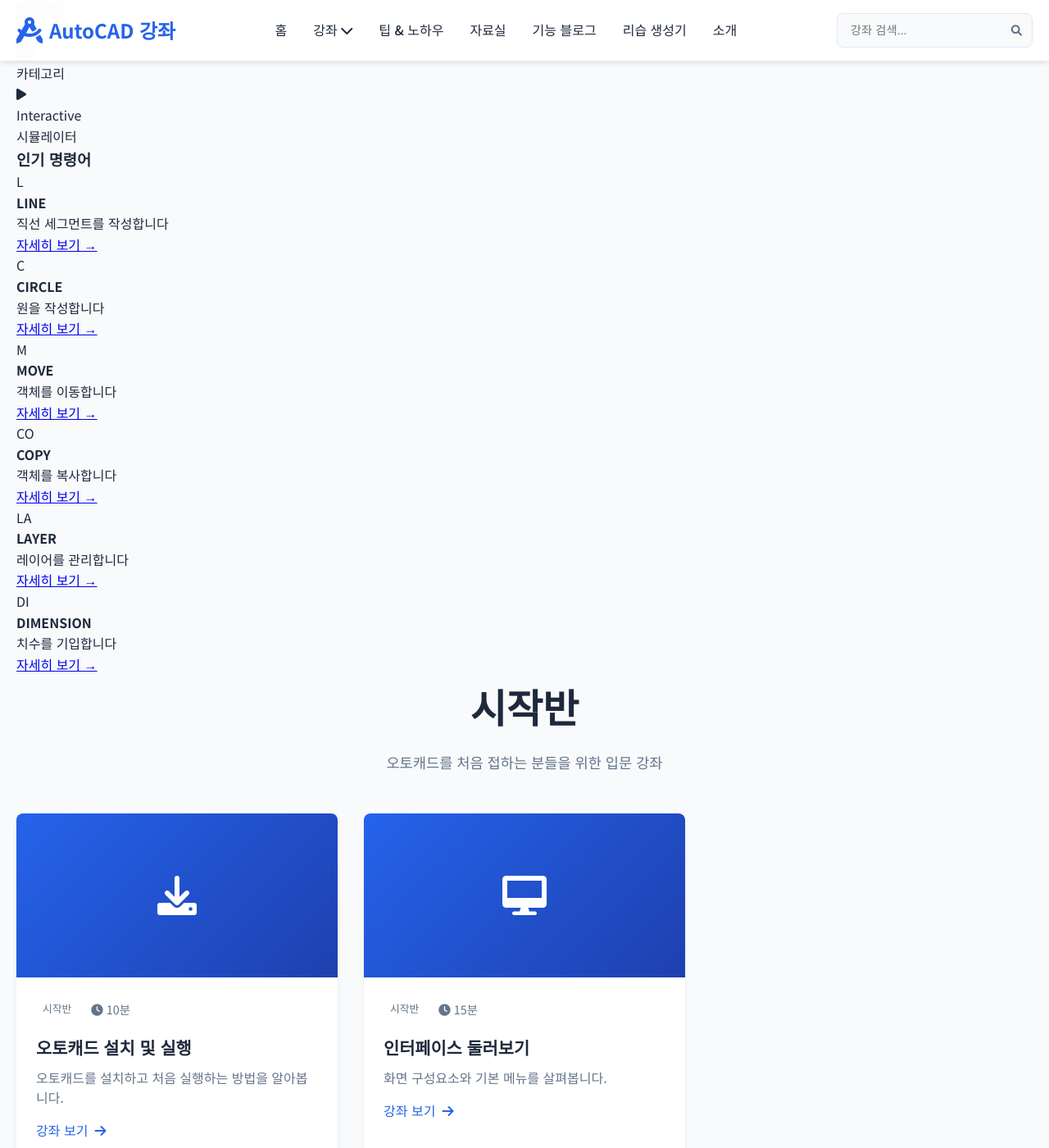
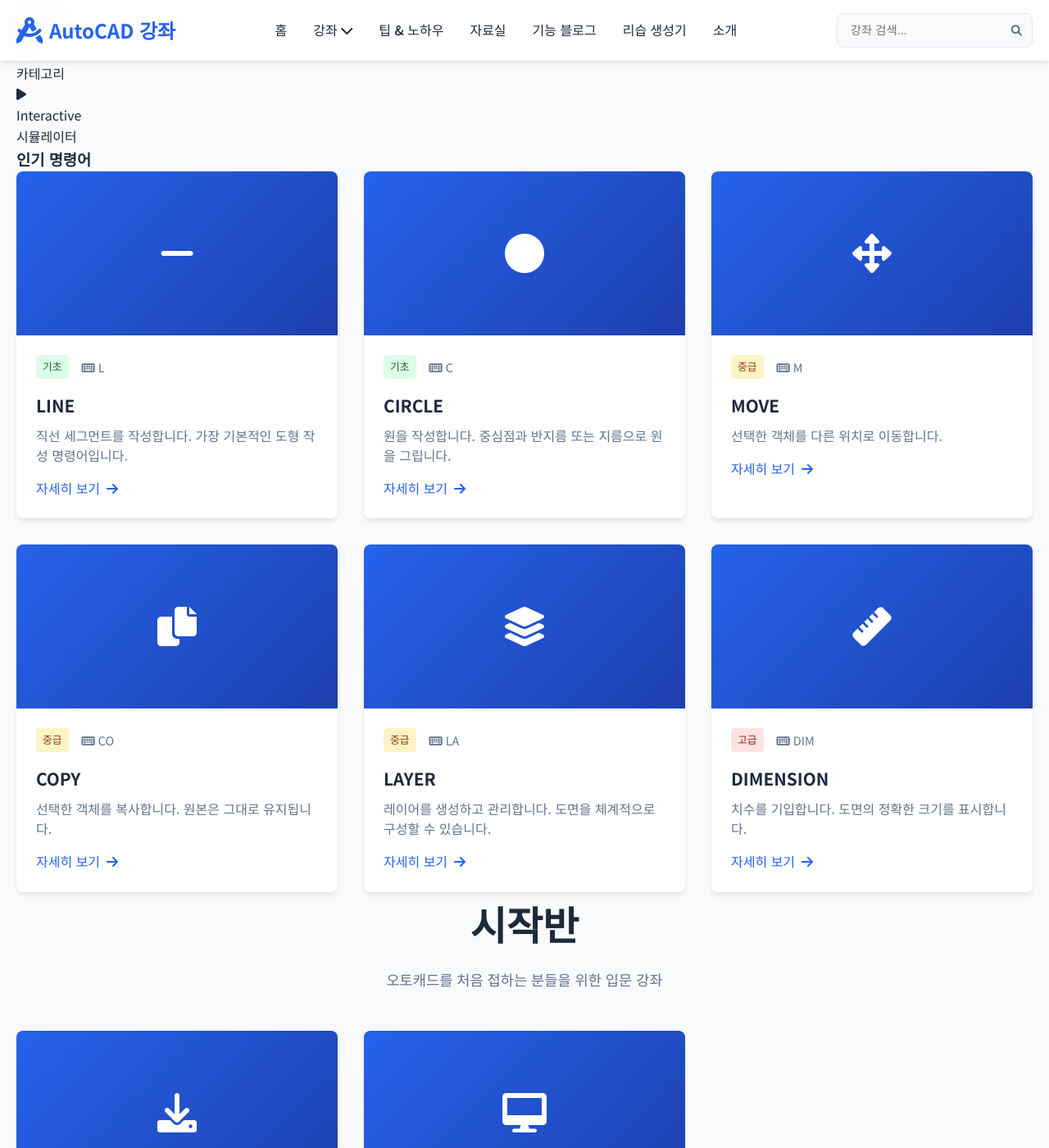
Before and after one commit to byjay/byjay.github.io, a Jekyll site: the page index.html, which Jekyll copies as it is, in a window 1280 px wide and 1400 px high, scrolled down 836 px. Shown: the whole window at 82% size. Built offline with Jekyll 4.4.1, drawn with Linux system fonts in a browser that asks for light colours.

Commit message:
style: update command cards to match tutorial-card design

```diff
--- a/index.html
+++ b/index.html
@@ -147,42 +147,102 @@
                 <!-- Featured Commands Grid -->
                 <div class="featured-commands">
                     <h3 class="featured-title">인기 명령어</h3>
-                    <div class="commands-grid">
-                        <div class="command-card">
-                            <div class="command-icon">L</div>
-                            <h4>LINE</h4>
-                            <p>직선 세그먼트를 작성합니다</p>
-                            <a href="/features-react/?search=LINE" class="command-link">자세히 보기 →</a>
+                    <div class="tutorials-grid">
+                        <div class="tutorial-card">
+                            <div class="tutorial-image">
+                                <i class="fas fa-minus"></i>
+                            </div>
+                            <div class="tutorial-content">
+                                <div class="tutorial-meta">
+                                    <span class="difficulty beginner">기초</span>
+                                    <span><i class="fas fa-keyboard"></i> L</span>
+                                </div>
+                                <h3 class="tutorial-title">LINE</h3>
+                                <p class="tutorial-description">직선 세그먼트를 작성합니다. 가장 기본적인 도형 작성 명령어입니다.</p>
+                                <a href="/features-react/?search=LINE" class="tutorial-link">
+                                    자세히 보기 <i class="fas fa-arrow-right"></i>
+                                </a>
+                            </div>
                         </div>
-                        <div class="command-card">
-                            <div class="command-icon">C</div>
-                            <h4>CIRCLE</h4>
-                            <p>원을 작성합니다</p>
-                            <a href="/features-react/?search=CIRCLE" class="command-link">자세히 보기 →</a>
+                        <div class="tutorial-card">
+                            <div class="tutorial-image">
+                                <i class="fas fa-circle"></i>
+                            </div>
+                            <div class="tutorial-content">
+                                <div class="tutorial-meta">
+                                    <span class="difficulty beginner">기초</span>
+                                    <span><i class="fas fa-keyboard"></i> C</span>
+                                </div>
+                                <h3 class="tutorial-title">CIRCLE</h3>
+                                <p class="tutorial-description">원을 작성합니다. 중심점과 반지름 또는 지름으로 원을 그립니다.</p>
+                                <a href="/features-react/?search=CIRCLE" class="tutorial-link">
+                                    자세히 보기 <i class="fas fa-arrow-right"></i>
+                                </a>
+                            </div>
                         </div>
-                        <div class="command-card">
-                            <div class="command-icon">M</div>
-                            <h4>MOVE</h4>
-                            <p>객체를 이동합니다</p>
-                            <a href="/features-react/?search=MOVE" class="command-link">자세히 보기 →</a>
+                        <div class="tutorial-card">
+                            <div class="tutorial-image">
+                                <i class="fas fa-arrows-alt"></i>
+                            </div>
+                            <div class="tutorial-content">
+                                <div class="tutorial-meta">
+                                    <span class="difficulty intermediate">중급</span>
+                                    <span><i class="fas fa-keyboard"></i> M</span>
+                                </div>
+                                <h3 class="tutorial-title">MOVE</h3>
+                                <p class="tutorial-description">선택한 객체를 다른 위치로 이동합니다.</p>
+                                <a href="/features-react/?search=MOVE" class="tutorial-link">
+                                    자세히 보기 <i class="fas fa-arrow-right"></i>
+                                </a>
+                            </div>
                         </div>
-                        <div class="command-card">
-                            <div class="command-icon">CO</div>
-                            <h4>COPY</h4>
-                            <p>객체를 복사합니다</p>
-                            <a href="/features-react/?search=COPY" class="command-link">자세히 보기 →</a>
+                        <div class="tutorial-card">
+                            <div class="tutorial-image">
+                                <i class="fas fa-copy"></i>
+                            </div>
+                            <div class="tutorial-content">
+                                <div class="tutorial-meta">
+                                    <span class="difficulty intermediate">중급</span>
+                                    <span><i class="fas fa-keyboard"></i> CO</span>
+                                </div>
+                                <h3 class="tutorial-title">COPY</h3>
+                                <p class="tutorial-description">선택한 객체를 복사합니다. 원본은 그대로 유지됩니다.</p>
+                                <a href="/features-react/?search=COPY" class="tutorial-link">
+                                    자세히 보기 <i class="fas fa-arrow-right"></i>
+                                </a>
+                            </div>
                         </div>
-                        <div class="command-card">
-                            <div class="command-icon">LA</div>
-                            <h4>LAYER</h4>
-                            <p>레이어를 관리합니다</p>
-                            <a href="/features-react/?search=LAYER" class="command-link">자세히 보기 →</a>
+                        <div class="tutorial-card">
+                            <div class="tutorial-image">
+                                <i class="fas fa-layer-group"></i>
+                            </div>
+                            <div class="tutorial-content">
+                                <div class="tutorial-meta">
+                                    <span class="difficulty intermediate">중급</span>
+                                    <span><i class="fas fa-keyboard"></i> LA</span>
+                                </div>
+                                <h3 class="tutorial-title">LAYER</h3>
+                                <p class="tutorial-description">레이어를 생성하고 관리합니다. 도면을 체계적으로 구성할 수 있습니다.</p>
+                                <a href="/features-react/?search=LAYER" class="tutorial-link">
+                                    자세히 보기 <i class="fas fa-arrow-right"></i>
+                                </a>
+                            </div>
                         </div>
-                        <div class="command-card">
-                            <div class="command-icon">DI</div>
-                            <h4>DIMENSION</h4>
-                            <p>치수를 기입합니다</p>
-                            <a href="/features-react/?search=DIMENSION" class="command-link">자세히 보기 →</a>
+                        <div class="tutorial-card">
+                            <div class="tutorial-image">
+                                <i class="fas fa-ruler"></i>
+                            </div>
+                            <div class="tutorial-content">
+                                <div class="tutorial-meta">
+                                    <span class="difficulty advanced">고급</span>
+                                    <span><i class="fas fa-keyboard"></i> DIM</span>
+                                </div>
+                                <h3 class="tutorial-title">DIMENSION</h3>
+                                <p class="tutorial-description">치수를 기입합니다. 도면의 정확한 크기를 표시합니다.</p>
+                                <a href="/features-react/?search=DIMENSION" class="tutorial-link">
+                                    자세히 보기 <i class="fas fa-arrow-right"></i>
+                                </a>
+                            </div>
                         </div>
                     </div>
                 </div>
```
